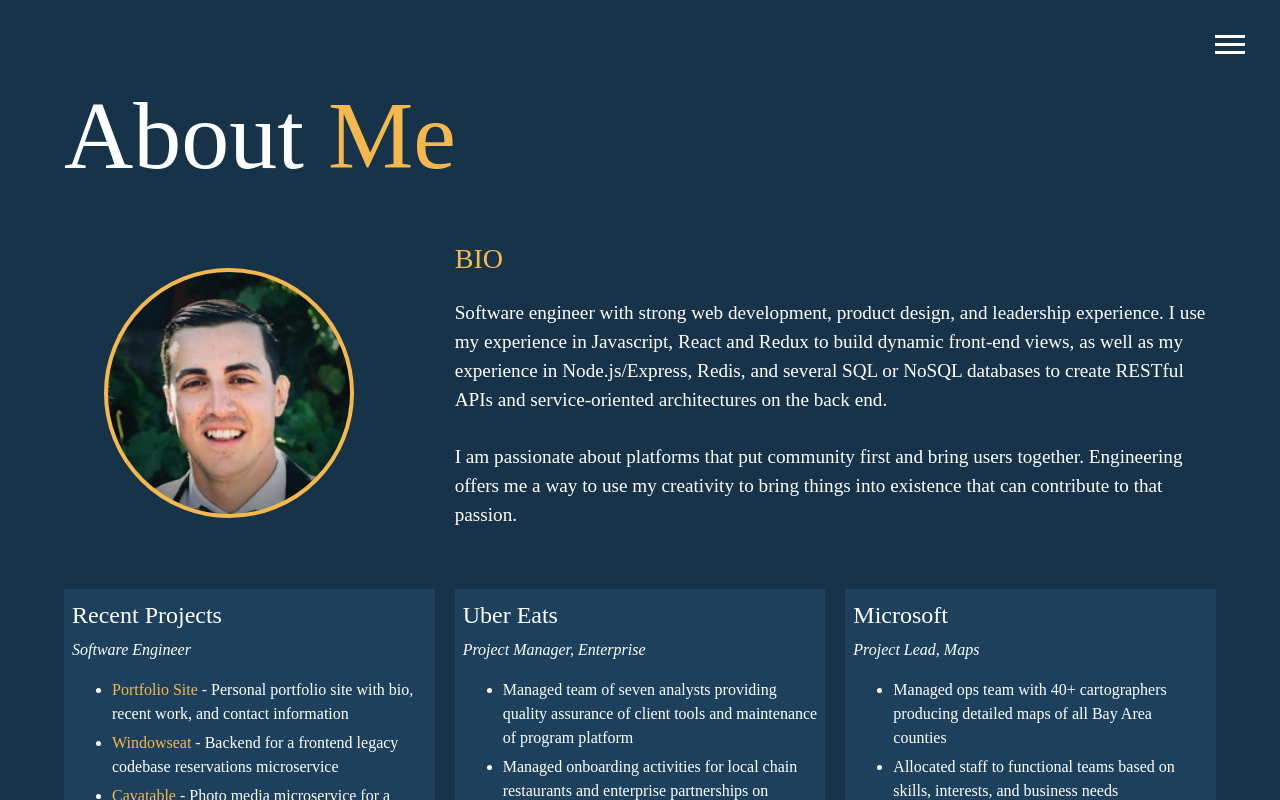
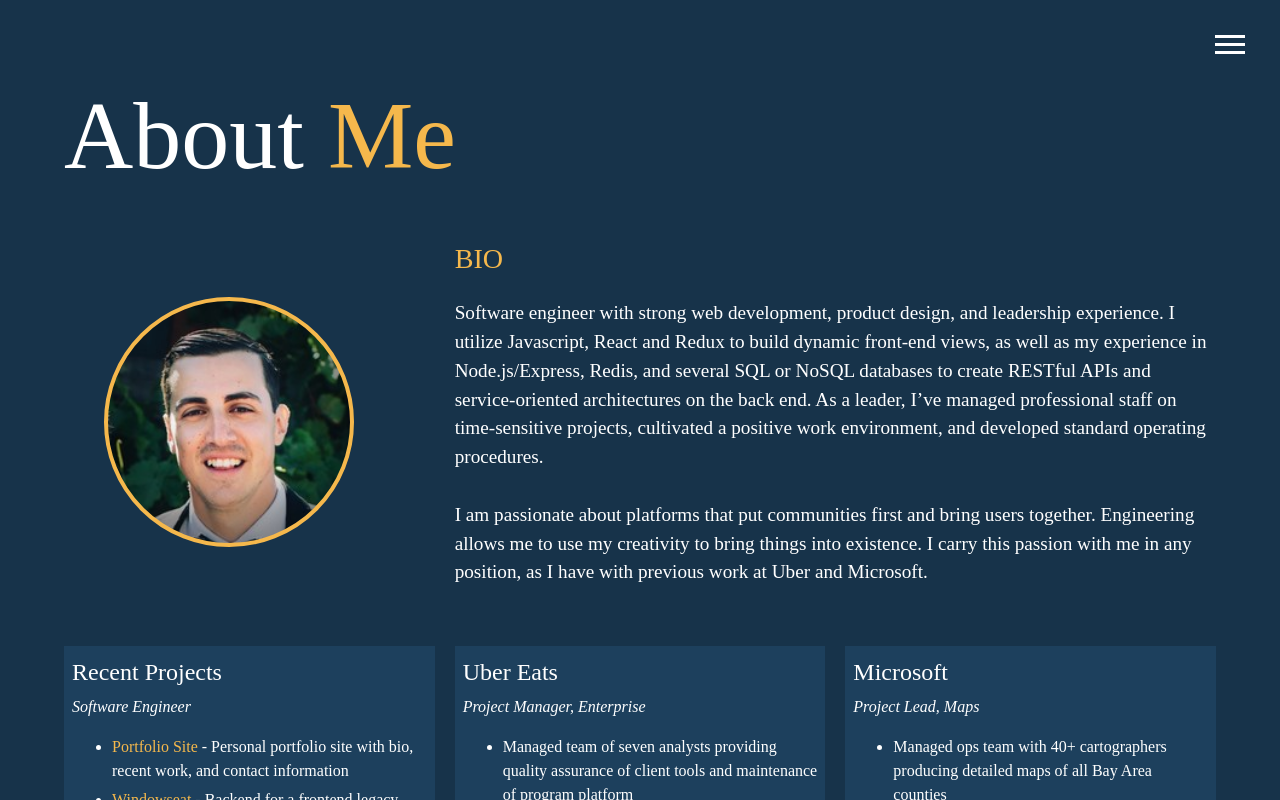
Before and after one commit to VincentCastelli/vincent-site, a React app: page /about in a window 1280 px wide. Shown: the top 800 px of the page. Built offline with nearby package versions, Linux system fonts and the light colour scheme; the HTML template or start-up script is replaced by a standard one.

Commit message:
Updated about me page and contact page; added favicon.

```diff
--- a/src/components/About.jsx
+++ b/src/components/About.jsx
@@ -16,14 +16,17 @@ const About = () => {
           <h3 className="text-secondary">BIO</h3>
           <p>
           Software engineer with strong web development, product design, and leadership experience.
-          I use my experience in Javascript, React and Redux to build dynamic front-end views,
+          I utilize Javascript, React and Redux to build dynamic front-end views,
           as well as my experience in Node.js/Express, Redis, and several SQL or NoSQL databases
           to create RESTful APIs and service-oriented architectures on the back end.
+          As a leader, I’ve managed professional staff on time-sensitive projects,
+          cultivated a positive work environment, and developed standard operating procedures.
             <br />
             <br />
-          I am passionate about platforms that put community first and bring users together.
-          Engineering offers me a way to use my creativity to bring things into existence
-          that can contribute to that passion.
+          I am passionate about platforms that put communities first and bring users together.
+          Engineering allows me to use my creativity to bring things into existence.
+          I carry this passion with me in any position, as I have with previous work
+          at Uber and Microsoft.
           </p>
         </div>
         <div className="job job-1">
--- a/src/components/Contact.jsx
+++ b/src/components/Contact.jsx
@@ -23,7 +23,7 @@ const Contact = () => {
           718-724-4386
         </div>
         <div>
-          <a href="https://docs.google.com/document/d/1E4it7w8Bz7jZMUWMNiB0cHNRluC0i-8GVlrvD_OppiA/edit?usp=sharing" target="_blank" rel="noopener noreferrer">
+          <a href="https://drive.google.com/file/d/14NHdsb5unM_SW-CUGJ3X3cI6odhm-jhB/view?usp=sharing" target="_blank" rel="noopener noreferrer">
             <span className="text-secondary">
               <i className="fas fa-file">&nbsp;&nbsp;</i>
             </span>
--- a/webpack.config.js
+++ b/webpack.config.js
@@ -35,7 +35,7 @@ module.exports = {
             ]
       },
       {
-        test: /\.(jpg|mp4|ogv|webm)$/,
+        test: /\.(jpg|png|mp4|ogv|webm)$/,
         use: 'file-loader',
       },
     ],
```
Also changed, not shown: 3 other files (tests, documents, lock files or other folders).
